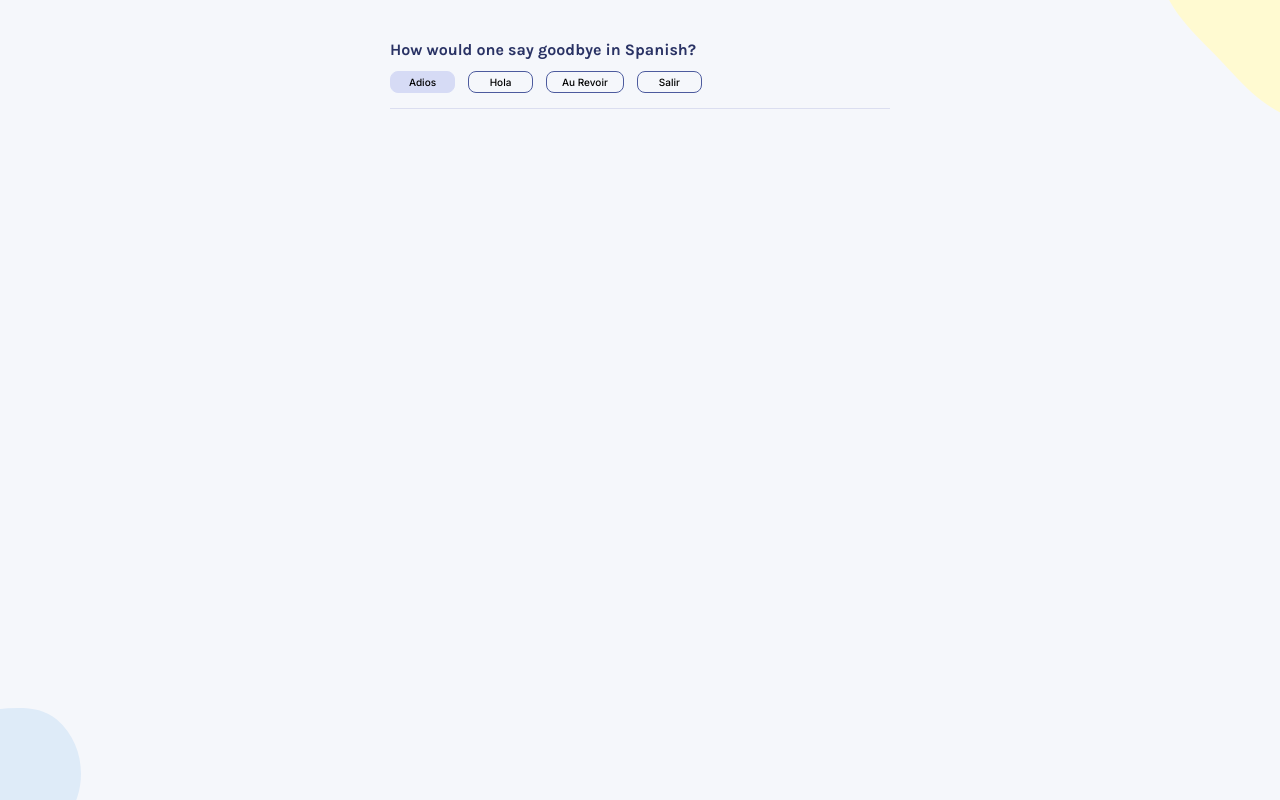
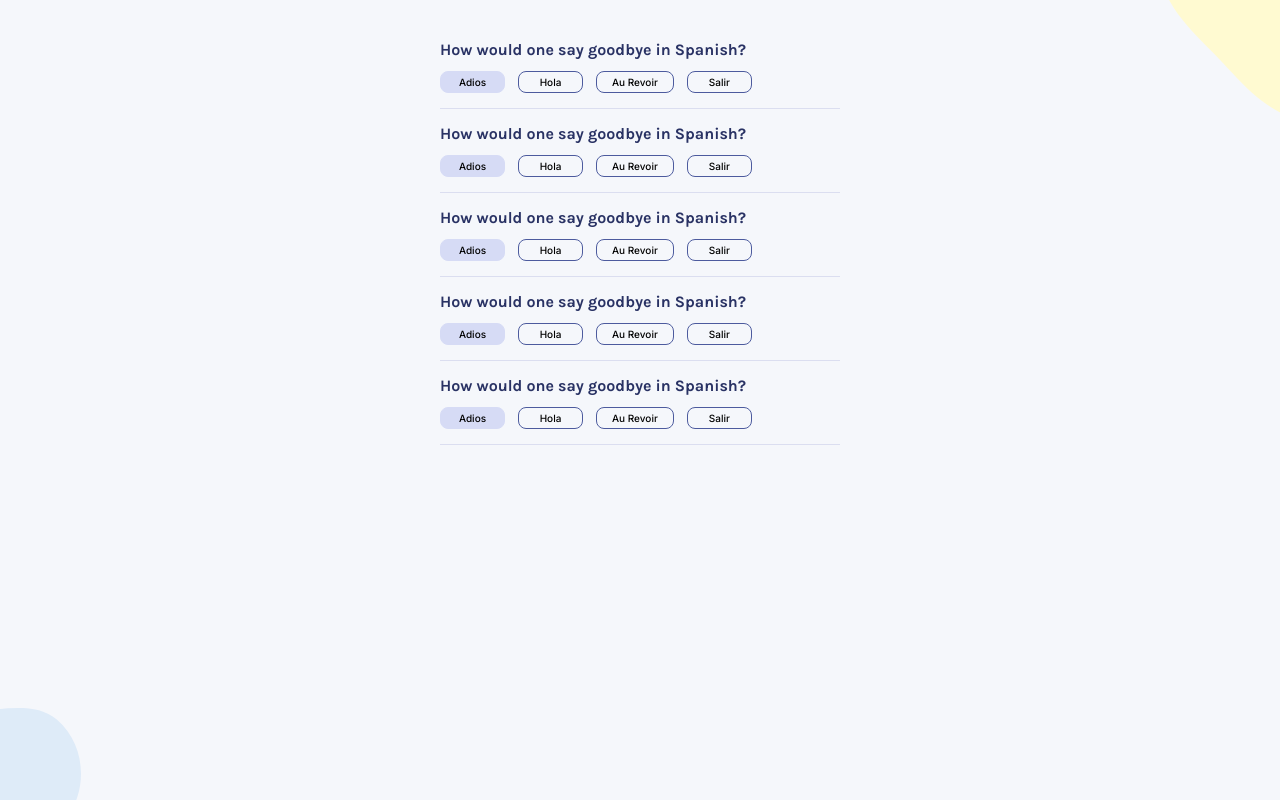
Before and after one commit to esteban90-dev/quizzical, a React (Create React App) app: page / in a window 1280 px wide. Built offline with nearby package versions, Linux system fonts and the light colour scheme.

Commit message:
create <Question /> component

```diff
--- a/src/App.js
+++ b/src/App.js
@@ -1,4 +1,5 @@
 import React from 'react';
+import Question from './components/Question';
 import blobTopRight from './images/blob-top-right.svg';
 import blobBottomLeft from './images/blob-bottom-left.svg';
 
@@ -7,16 +8,11 @@ export default function App() {
     <main>
       <img src={blobTopRight} className="blobTopRight" alt="this is a yellow blob"></img>
       <img src={blobBottomLeft} className="blobBottomLeft" alt="this is a blue blob"></img>
-      <p>
-        How would one say goodbye in Spanish?
-      </p>
-      <div className="question__answerContainer">
-        <button className="question__answerBtn question__answerBtn--selected">Adios</button>
-        <button className="question__answerBtn">Hola</button>
-        <button className="question__answerBtn">Au Revoir</button>
-        <button className="question__answerBtn">Salir</button>
-      </div>
-      <hr className="question__rule"></hr>
+      <Question />
+      <Question />
+      <Question />
+      <Question />
+      <Question />
     </main>
   )
 }
--- /dev/null
+++ b/src/components/Question.js
@@ -0,0 +1,18 @@
+import React from 'react';
+
+export default function Question() {
+  return (
+    <section className="question">
+      <p>
+        How would one say goodbye in Spanish?
+      </p>
+      <div className="question__answerContainer">
+        <button className="question__answerBtn question__answerBtn--selected">Adios</button>
+        <button className="question__answerBtn">Hola</button>
+        <button className="question__answerBtn">Au Revoir</button>
+        <button className="question__answerBtn">Salir</button>
+      </div>
+      <hr className="question__rule"></hr>
+    </section>
+  );
+}
--- a/src/index.css
+++ b/src/index.css
@@ -11,7 +11,7 @@ body {
 }
 
 main {
-  max-width: 500px;
+  max-width: 400px;
   margin: 40px auto;
 }
 
@@ -27,6 +27,10 @@ main {
   z-index: -1;
   bottom: -50px;
   left: -120px;
+}
+
+.question {
+  margin-top: 15px;
 }
 
 .question__answerBtn {
```
